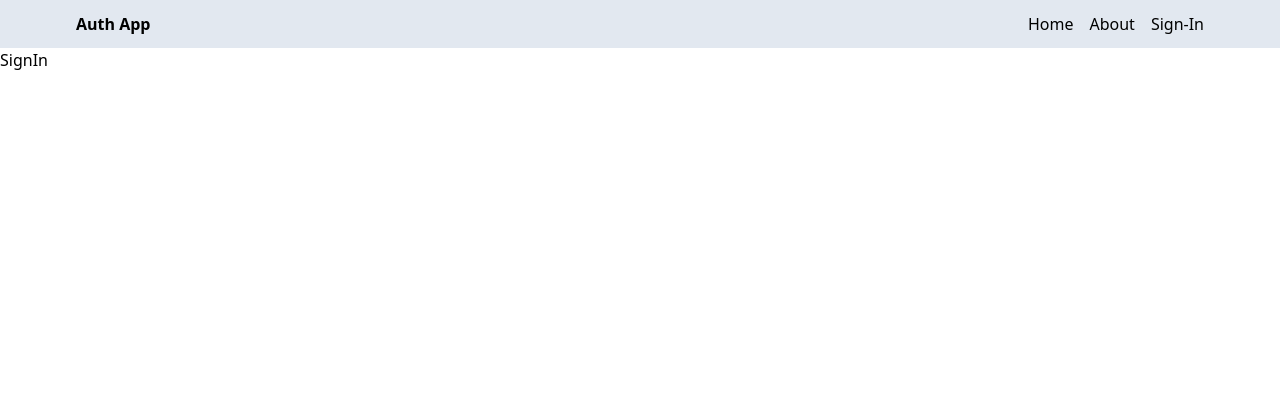
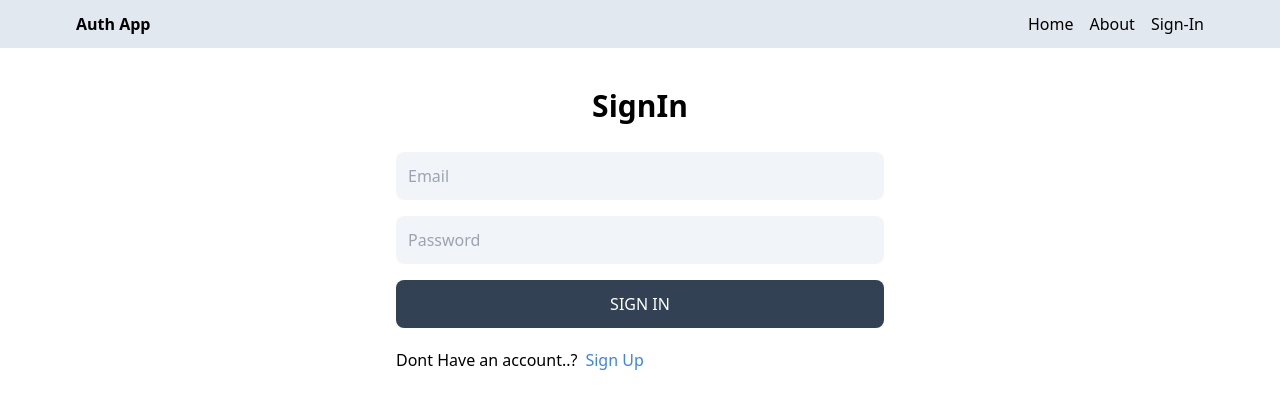
Before and after one commit to iamabhay121/mern-auth, a React (Vite) app in the folder Client/: page /signin in a window 1280 px wide. Shown: the top 408 px of the page. Built offline with nearby package versions, Linux system fonts and the light colour scheme.

Commit message:
complete signin functionality

```diff
--- a/Client/src/pages/SignIn.jsx
+++ b/Client/src/pages/SignIn.jsx
@@ -1,7 +1,82 @@
-import React from "react";
+import React, { useState } from "react";
+import { Link, useNavigate } from "react-router-dom";
 
 const SignIn = () => {
-  return <div>SignIn</div>;
+  const [formData, setFormData] = useState({});
+  const [error, setError] = useState(false);
+  const [loading, setloading] = useState(false);
+  const navigate = useNavigate();
+
+  const handleChange = (e) => {
+    setFormData((prevFormData) => ({
+      ...prevFormData,
+      [e.target.id]: e.target.value,
+    }));
+  };
+
+  const handleSubmit = async (e) => {
+    e.preventDefault();
+
+    try {
+      setloading(true);
+      setError(false);
+      const res = await fetch("/api/auth/signin", {
+        method: "POST",
+        headers: {
+          "Content-Type": "application/json",
+        },
+        body: JSON.stringify(formData),
+      });
+
+      const data = await res.json();
+      setloading(false);
+      if (data.success === false) {
+        setError(true);
+        return;
+      }
+      navigate("/");
+    } catch (error) {
+      setError(true);
+      setloading(false);
+    }
+  };
+
+  return (
+    <div className="p-3 max-w-lg mx-auto">
+      <h1 className="text-3xl text-center font-semibold my-7">SignIn</h1>
+      <form onSubmit={handleSubmit} className="flex flex-col gap-4">
+        <input
+          type="email"
+          placeholder="Email"
+          id="email"
+          className="bg-slate-100 p-3 rounded-lg"
+          onChange={handleChange}
+        />
+        <input
+          type="password"
+          placeholder="Password"
+          id="password"
+          className="bg-slate-100 p-3 rounded-lg"
+          onChange={handleChange}
+        />
+        <button
+          disabled={loading}
+          className="bg-slate-700 text-white p-3 rounded-lg uppercase hover:opacity-95 disabled:opacity-80"
+        >
+          {loading ? "Loading...." : "Sign In"}
+        </button>
+      </form>
+      <div className="flex gap-2 mt-5">
+        <p>Dont Have an account..?</p>
+        <Link to="/signup">
+          <span className="text-blue-500">Sign Up</span>
+        </Link>
+      </div>
+      <span className="text-red-700 mt-5">
+        {error && "Something Went Wrong"}
+      </span>
+    </div>
+  );
 };
 
 export default SignIn;
--- a/Client/src/pages/SignUp.jsx
+++ b/Client/src/pages/SignUp.jsx
@@ -1,10 +1,11 @@
 import React, { useState } from "react";
-import { Link } from "react-router-dom";
+import { Link, useNavigate } from "react-router-dom";
 
 const SignUp = () => {
   const [formData, setFormData] = useState({});
   const [error, setError] = useState(false);
   const [loading, setloading] = useState(false);
+  const navigate = useNavigate();
 
   const handleChange = (e) => {
     setFormData((prevFormData) => ({
@@ -33,6 +34,7 @@
         setError(true);
         return;
       }
+      navigate("/signin");
     } catch (error) {
       setError(true);
       setloading(false);
```
